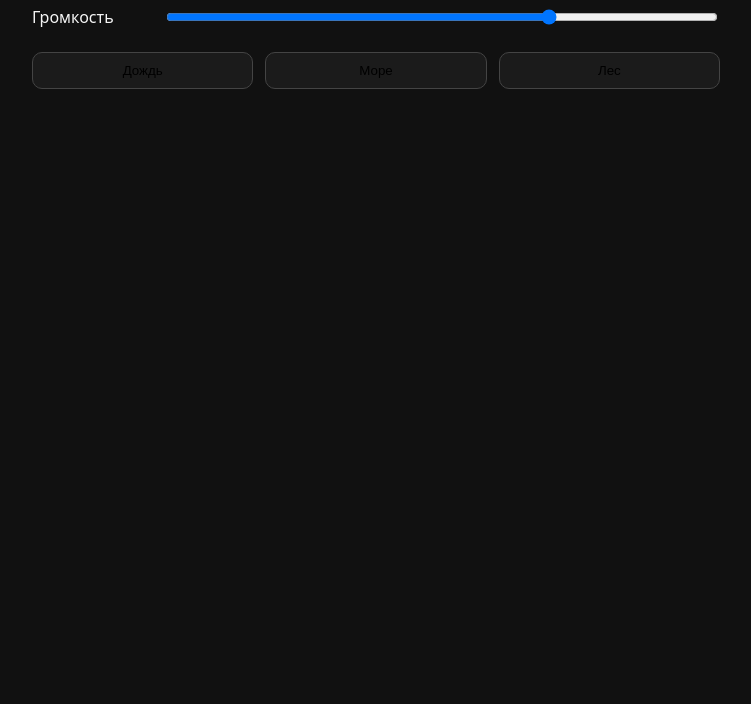
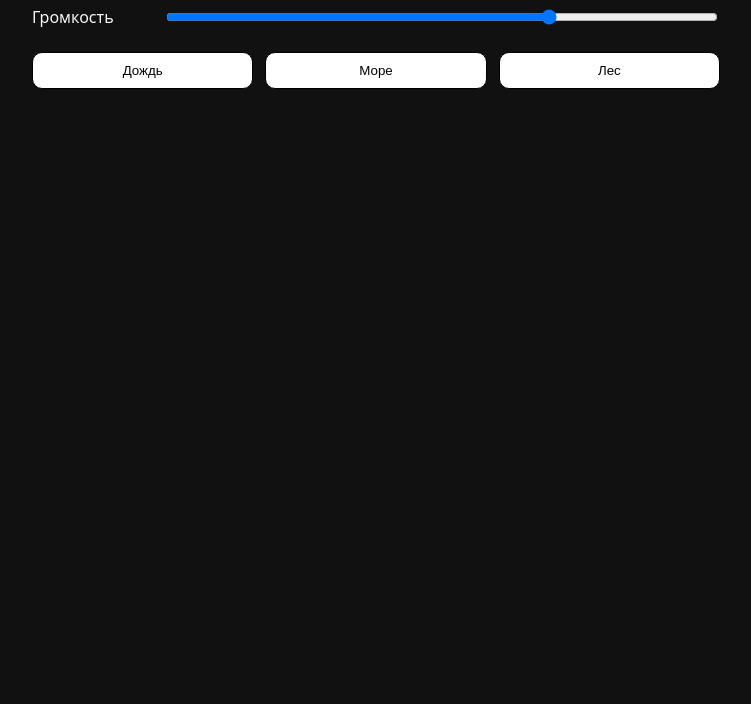
Before and after one commit to iNkyZ1/homework-02, a website built with webpack: page index.html in a window 1280 px wide. Shown: the part 96-800 px from the top of the page, without its empty margins (264-1015 px from the left). Built offline with nearby package versions, Linux system fonts and the light colour scheme.

Commit message:
style(buttons): update noise button background

```diff
--- a/src/styles.scss
+++ b/src/styles.scss
@@ -38,8 +38,8 @@ body {
 }
 
 .noise-btn {
-	border: 1px solid #444;
-	background: #1b1b1b;
+	border: 1px solid #000000;
+	background: #ffffff;
 	padding: 10px 12px;
 	border-radius: 10px;
 	cursor: pointer;
```
